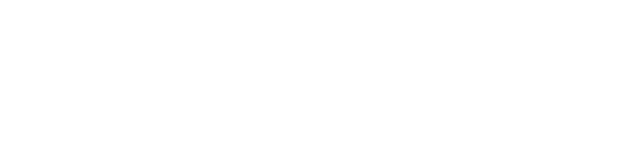
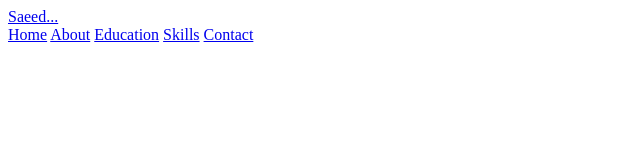
Before and after one commit to saeedd1994/personal-portfolio-one, a plain HTML site: page index.html in a window 1280 px wide. Shown: the whole page, without its empty margins (0-640 px from the left). Drawn offline with Linux system fonts and the light colour scheme.

Commit message:
- add header html section

```diff
--- a/index.html
+++ b/index.html
@@ -9,6 +9,18 @@
     <title>Personal Portfolio</title>
 </head>
 <body>
+<!--header design-->
+<header class="header">
+    <a href="#" class="logo">Saeed...</a>
+
+    <nav class="nav">
+        <a href="#home">Home</a>
+        <a href="#about">About</a>
+        <a href="#education">Education</a>
+        <a href="#skills">Skills</a>
+        <a href="#contact">Contact</a>
+    </nav>
+</header>
 
 
 
```
